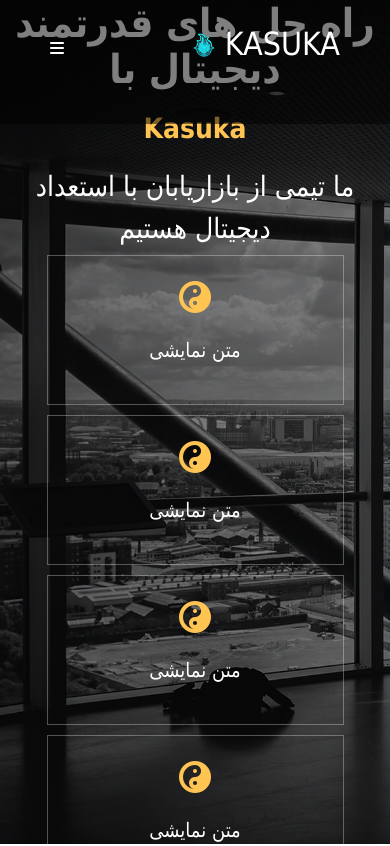
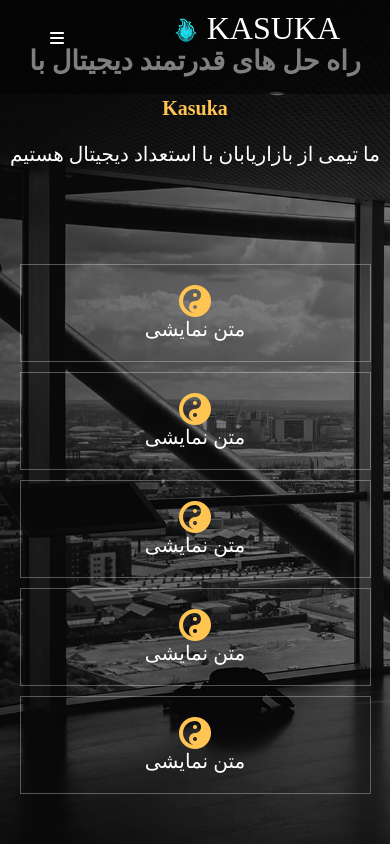
Before and after one commit to farjad12345/ProjectOne, a React (Create React App) app: page /four in a window 390 px wide. Shown: the top 846 px of the page. Built offline with nearby package versions, Linux system fonts and the light colour scheme.

Commit message:
Add files via upload

```diff
--- a/public/index.html
+++ b/public/index.html
@@ -24,7 +24,7 @@
       work correctly both with client-side routing and a non-root public URL.
       Learn how to configure a non-root public URL by running `npm run build`.
     -->
-    <title>React App</title>
+    <title>Sample Web Farjad</title>
   </head>
   <body dir="rtl">
     <noscript>You need to enable JavaScript to run this app.</noscript>
--- a/src/Responsive.css
+++ b/src/Responsive.css
@@ -25,7 +25,6 @@
 .hero-bottom{
     flex-wrap: wrap;
     justify-content: center !important;
-    margin: 0 30px;
 }
 .hero-bottom-box{
     margin:5px  10px;
@@ -58,11 +57,9 @@
     .container {
         padding: 0 50px !important;
     }
-    .hero{
-        height: 3200px;
-    }
+
 .hero-content h1{
-    font-size: 33px;
+    font-size: 27px !important;
 }
 .hero-content p ,.services h2 ,.OurTeam h2, .contact-us h2 , .portfolio h2  ,
 .enjoy-it-left h2  {
@@ -96,15 +93,13 @@
         display: block !important;
         width: 100%;
     }
-    .form-and-address-parent {
-        flex-wrap: wrap ;
+
+      .column-one , .center-row , .column-four{
+      width: 100% !important;
     }
-    .fname ,.email {
-        width: 100% !important;
-      }
-      .column-two{
-        width: 48%;
-        justify-content: space-between !important;
+
+    .column-one {
+        padding: 20px 0;
     }
     .hero-bottom-box{
         width: 90% !important;
@@ -112,4 +107,17 @@
     .img_list{
         grid-template-columns: repeat(1,auto) !important;
     }
+    .form-and-address-parent {
+        flex-wrap: wrap;
+    }
+    .list-address-parent  .fourm-parent{
+        width: 100% !important;
+    }
+    .hero-content p {
+
+        font-size: 20px !important;
+    }
+    .fname , .email{
+        width: 100% !important;
+    }
 }
--- a/src/component/Footer/Footer.css
+++ b/src/component/Footer/Footer.css
@@ -7,7 +7,7 @@ color: white;
 
 }
 .column-one{
-    width: 25%;
+    width: 30%;
 }
 .col-one-logo{
     display: flex;
@@ -40,7 +40,7 @@ color: white;
 
 }
 .column-two{
-    width: 25%;
+    width: 50%;
 }
 .colum-two-links li{
 list-style: none;
@@ -74,10 +74,16 @@ ul li i{
     line-height: 1;
     margin-left: 2px;
 }
+.column-four {
+width: 30%;
+}
 .column-four p{
     line-height: 1;
     font-size: 13px;
     margin-bottom: 1rem;
+}
+.input-email{
+    width: 72%;
 }
 .column-four form{
     margin-top: 30px;
@@ -114,5 +120,5 @@ form input[type="submit"] {
 }
 .center-row{
     display: flex;
-    flex-wrap: wrap;
+    width: 40%;
 }
--- a/src/component/Footer/Footer.jsx
+++ b/src/component/Footer/Footer.jsx
@@ -79,7 +79,7 @@ function Footer() {
         </p>
         <div>
         <form action="" method="post">
-          <input type="email" name="email"/>
+          <input type="email" name="email" className='input-email'/>
           <input type="submit" value="دنبال کردن" />
         </form>
 
--- a/src/component/Header/Header.css
+++ b/src/component/Header/Header.css
@@ -12,7 +12,7 @@
     width: 42px;
 }
 .nav{
-    margin: 25px 0;
+    margin: 10px 0;
     display: flex;
     justify-content: space-between;
     align-items: center;
@@ -75,5 +75,5 @@ width: 100%;
     width: 100%;
     position: absolute;
     left: 50px;
-    top: 40px;
+    top: 30px;
 }
--- a/src/component/HeroSection/HeroSection.css
+++ b/src/component/HeroSection/HeroSection.css
@@ -26,14 +26,12 @@ color: #ffc451;}
 .hero-bottom{
     width: 1000px;
     display: flex;
-    justify-content: space-between;
+    justify-content: space-evenly;
 }
 .hero-bottom-box{
-    height: 150px;
-    width: 180px;
+ padding: 20px;
     border: 1px solid rgba(255, 255, 255, 0.3);
     text-align: center;
-    transition: all 0.5;
 }
 .hero-bottom-box:hover{
    border: 1px solid #ffc451;
@@ -41,7 +39,7 @@ color: #ffc451;}
 .hero-bottom-box i {
 font-size: 32px;
     color: #ffc451;
-    margin: 25px 0;
+    /* margin: 25px ; */
 }
 .hero-bottom-box p {
 font-size: 20px;
--- a/src/index.css
+++ b/src/index.css
@@ -75,6 +75,3 @@
   src: url("fonts/ttf/IRANSansWeb(FaNum).ttf")
       format("truetype");
 }
-* {
-  font-family: IRANSansWeb ,Dana, Tahoma, Arial, sans-serif
-}
```
